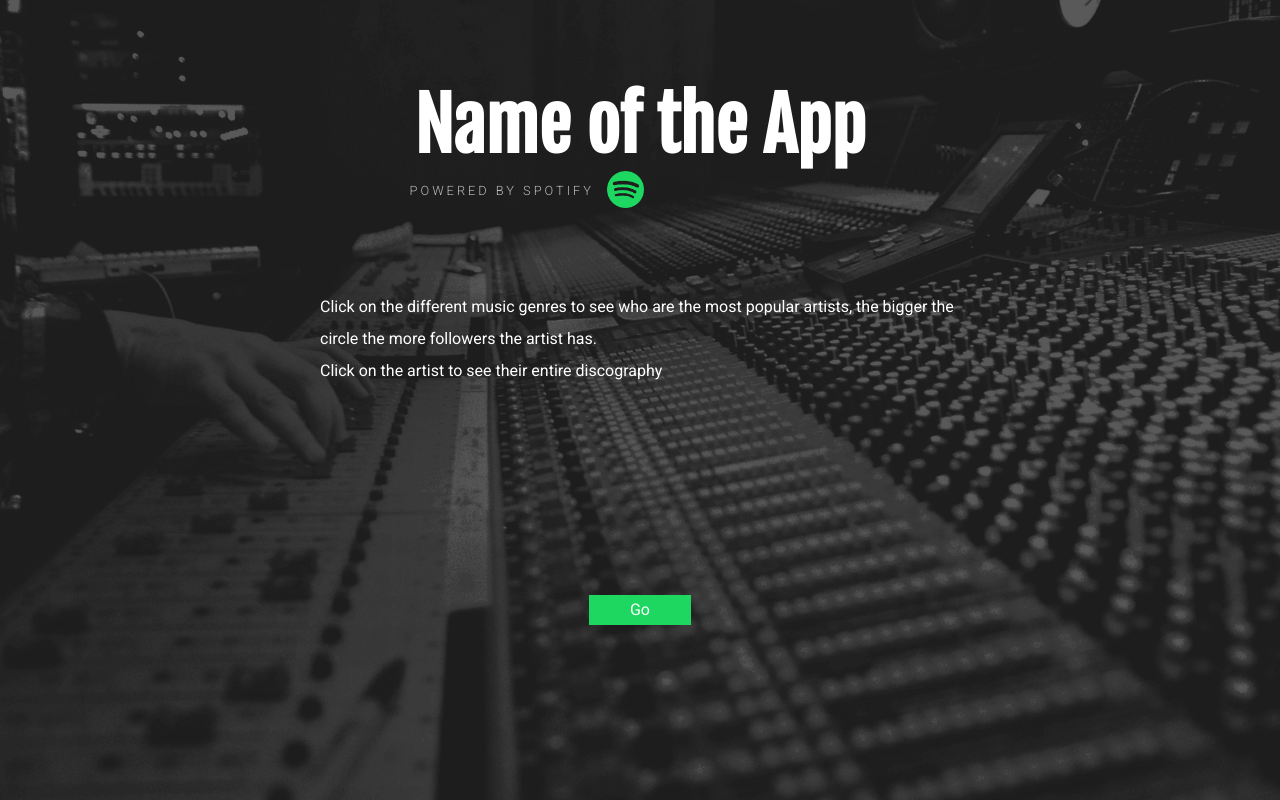
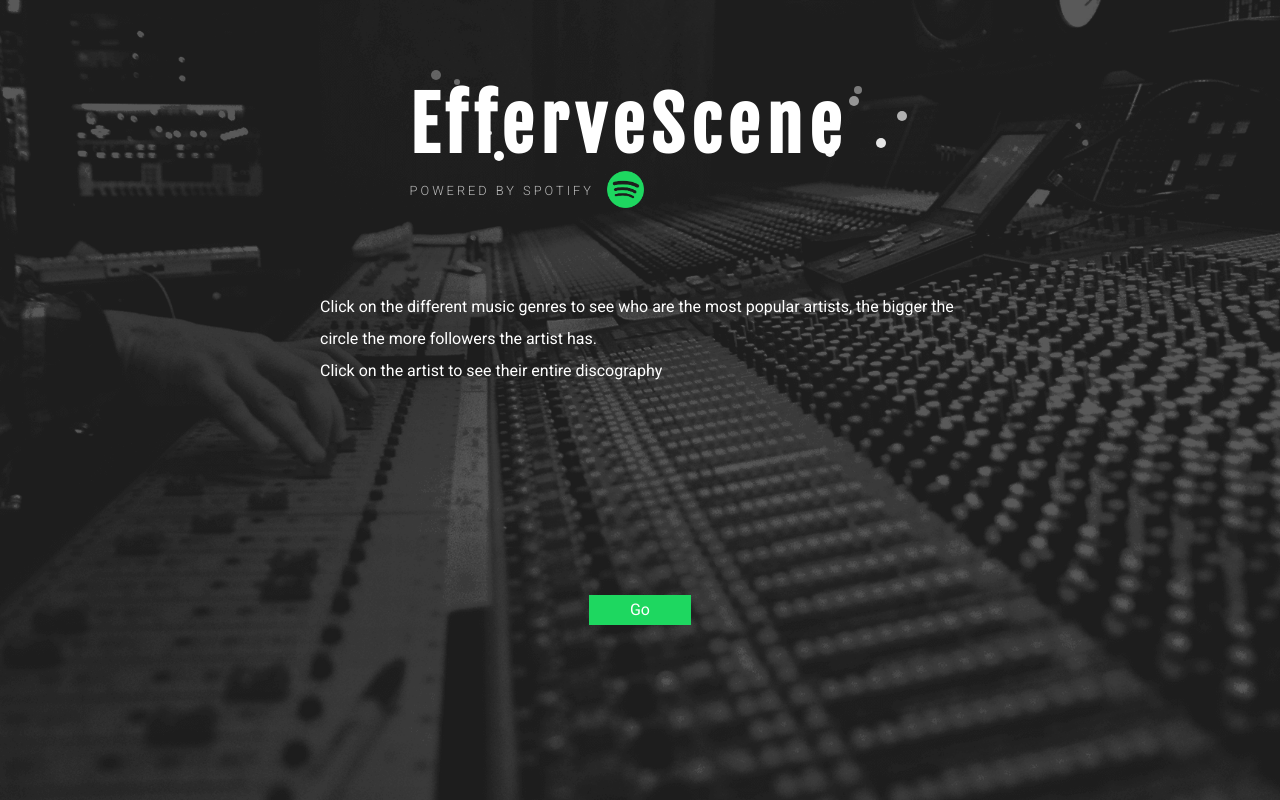
Before and after one commit to alvaro911/spotify, a plain HTML site: page index.html in a window 1280 px wide. Drawn offline with nearby package versions, Linux system fonts and the light colour scheme.

Commit message:
redesigned landing page

```diff
--- a/app.js
+++ b/app.js
@@ -49,7 +49,6 @@
     const children = data.artists.items.map(item => {
       return {
         name: item.name,
-        popularity: item.popularity,
         id:item.id,
         images:item.images,
         followers:item.followers
@@ -97,7 +96,7 @@
         `  })
       svg.call(tool_tip)
 
-    const circles = svg.selectAll(data.artists.items.popularity)
+    const circles = svg.selectAll(data.artists.items.name)
       .data(children)
       .enter().append('circle')
       .attr('class','node')
--- a/index.html
+++ b/index.html
@@ -8,7 +8,9 @@
   </head>
   <body>
     <div class="title">
-      <h1>Name of the <span>App</span></h1>
+      <div class="bubbles">
+        <h1>EfferveScene</h1>
+      </div>
       <div class="tagline">
         <h4>powered by spotify</h4>
         <div class="title-icon">
@@ -26,5 +28,8 @@
     <a class="link" href="graph.html">
       <div>Go</div>
     </a>
+
+    <script src='http://cdnjs.cloudflare.com/ajax/libs/jquery/2.2.2/jquery.min.js'></script>
+    <script type="text/javascript" src="index.js"></script>
   </body>
 </html>
--- /dev/null
+++ b/index.js
@@ -0,0 +1,44 @@
+// Created for an Articles on:
+// https://www.html5andbeyond.com/bubbling-text-effect-no-canvas-required/
+
+jQuery(document).ready(function($){
+
+    // Define a blank array for the effect positions. This will be populated based on width of the title.
+    var bArray = [];
+    // Define a size array, this will be used to vary bubble sizes
+    var sArray = [4,6,8,10];
+
+    // Push the header width values to bArray
+    for (var i = 0; i < $('.bubbles').width(); i++) {
+        bArray.push(i);
+    }
+
+    // Function to select random array element
+    // Used within the setInterval a few times
+    function randomValue(arr) {
+        return arr[Math.floor(Math.random() * arr.length)];
+    }
+
+    // setInterval function used to create new bubble every 350 milliseconds
+    setInterval(function(){
+
+        // Get a random size, defined as variable so it can be used for both width and height
+        var size = randomValue(sArray);
+        // New bubble appeneded to div with it's size and left position being set inline
+        // Left value is set through getting a random value from bArray
+        $('.bubbles').append('<div class="individual-bubble" style="left: ' + randomValue(bArray) + 'px; width: ' + size + 'px; height:' + size + 'px;"></div>');
+
+        // Animate each bubble to the top (bottom 100%) and reduce opacity as it moves
+        // Callback function used to remove finsihed animations from the page
+        $('.individual-bubble').animate({
+            'bottom': '100%',
+            'opacity' : '-=0.7'
+        }, 3000, function(){
+            $(this).remove()
+        }
+        );
+
+
+    }, 350);
+
+});
--- a/main.css
+++ b/main.css
@@ -33,10 +33,26 @@
   color: white;
 }
 
+.bubbles {
+  display: inline-block;
+  position: relative;
+}
+
+.individual-bubble {
+  position: absolute;
+  border-radius: 100%;
+  bottom: 10px;
+  background-color: #fff;
+  z-index: 1;
+}
+
 h1{
   font-size: 4.5em;
   margin: 0;
   text-align: center;
+  letter-spacing: 7px;
+  position: relative;
+  z-index: 2;
 }
 
 h4{
```
Also changed, not shown: README.md.
